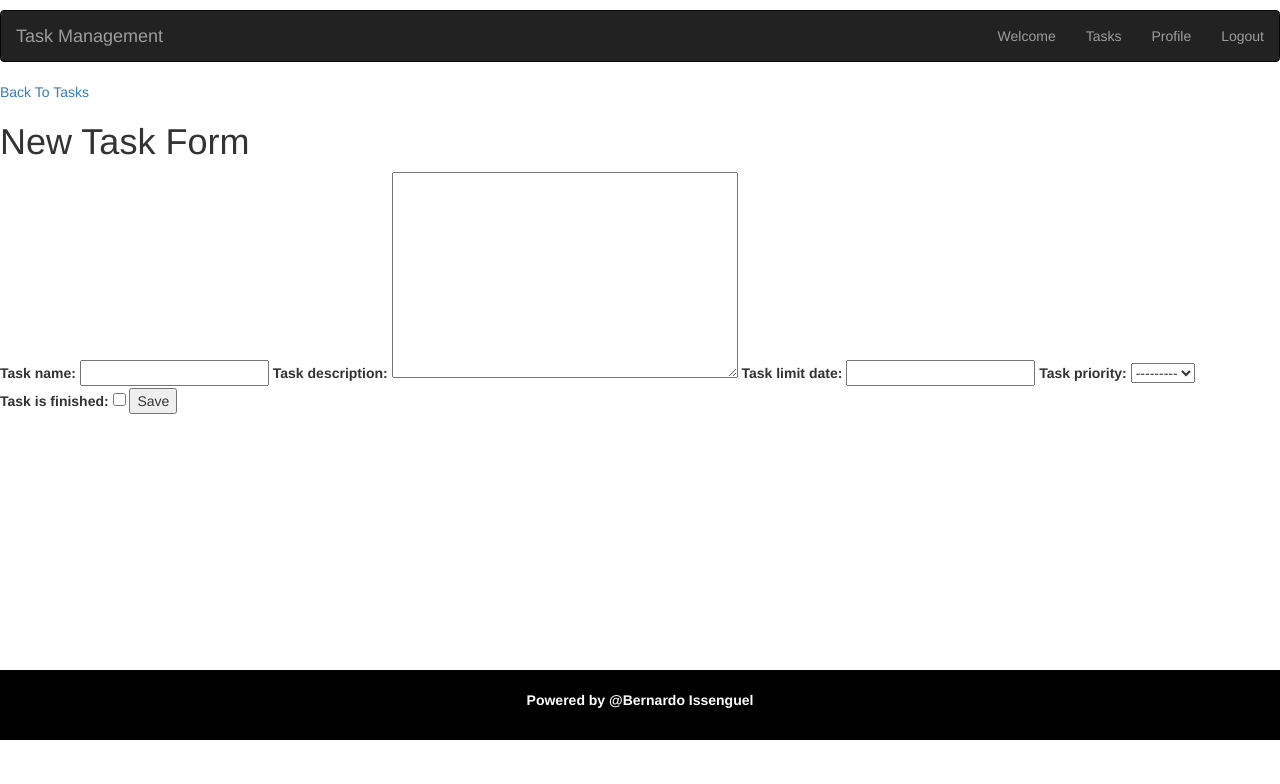
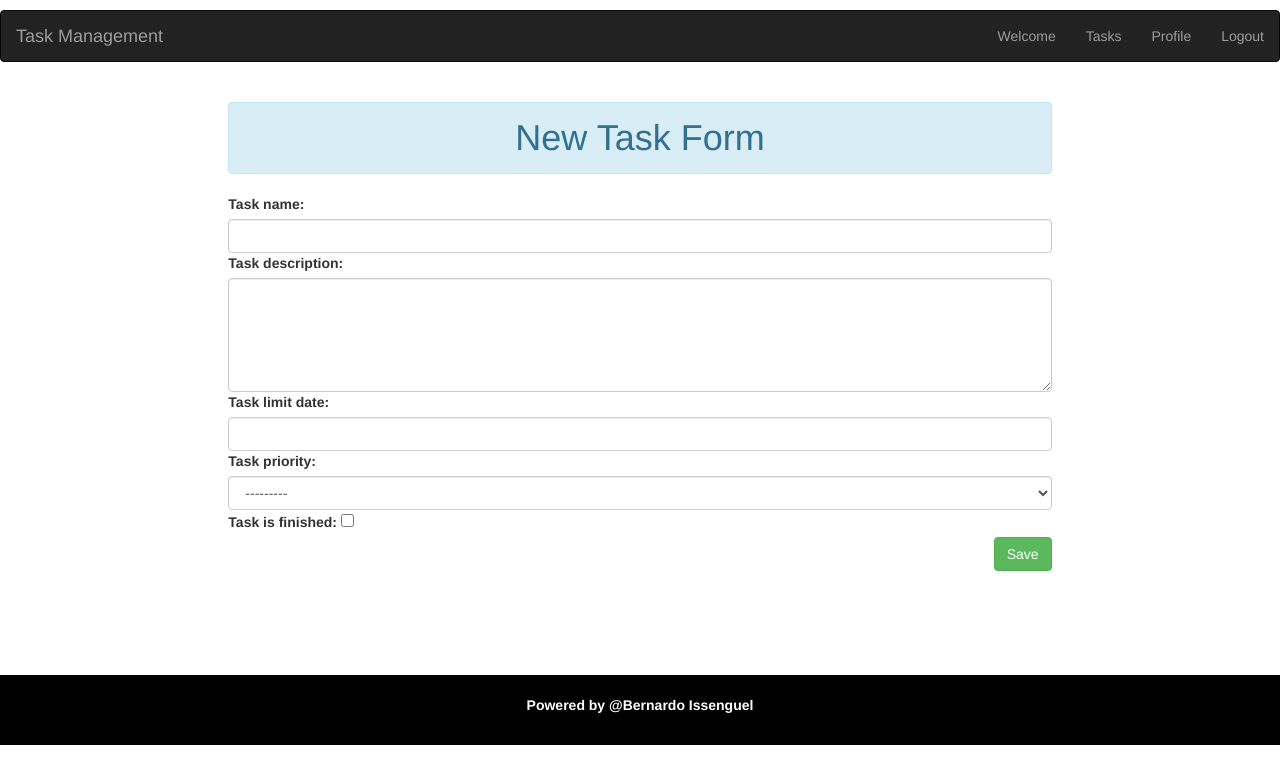
Before and after one commit to Be-issenguel/task-list, a Django app: page /tasks/new/ in a window 1280 px wide. Shown: the top 784 px of the page. Run offline with Django 4.2, Linux system fonts and the light colour scheme; the visitor is signed in with stand-in values (Sample User, id 1); some libraries are stand-ins or nearby versions.

Commit message:
update new task form

```diff
--- a/frontend/forms.py
+++ b/frontend/forms.py
@@ -10,6 +10,13 @@ class UserForm(ModelForm):
 
 
 class TaskForm(ModelForm):
+    def __init__(self, *args, **kwargs):
+        super().__init__(*args, **kwargs)
+        self.fields['name'].widget.attrs.update({'class': 'form-control'})
+        self.fields['description'].widget.attrs.update({'class': 'form-control', 'rows': 5})
+        self.fields['limit_date'].widget.attrs.update({'class': 'form-control'})
+        self.fields['priority'].widget.attrs.update({'class': 'form-control'})
+
     class Meta:
         model = Task
         exclude = ['user']
--- a/frontend/templates/frontend/new-task.html
+++ b/frontend/templates/frontend/new-task.html
@@ -1,10 +1,13 @@
 {% extends 'layouts/base.html' %}
 {% block section %}
-    <a href="{% url 'tasks:index' %}">Back To Tasks</a>
-    <h1>New Task Form</h1>
-    <form action="{% url 'tasks:store-task' %}" method="post">
-        {% csrf_token %}
-        {{ form }}
-        <input type="submit" value="Save">
-    </form>
+    <div class="col-md-2"></div>
+    <div class="col-md-8">
+        <h1 class="text-center alert alert-info">New Task Form</h1>
+        <form action="{% url 'tasks:store-task' %}" method="post">
+            {% csrf_token %}
+            {{ form }}
+            <br>
+            <input type="submit" value="Save" class="btn btn-success pull-right">
+        </form>
+    </div>
 {% endblock %}
--- a/frontend/templates/layouts/base.html
+++ b/frontend/templates/layouts/base.html
@@ -7,7 +7,7 @@
     <link rel="stylesheet" type="text/css" href="{% static 'css/bootstrap.min.css' %}">
     <style>
             .row.content{
-                height:670px;
+                height:675px;
             }
 
             footer{
```
